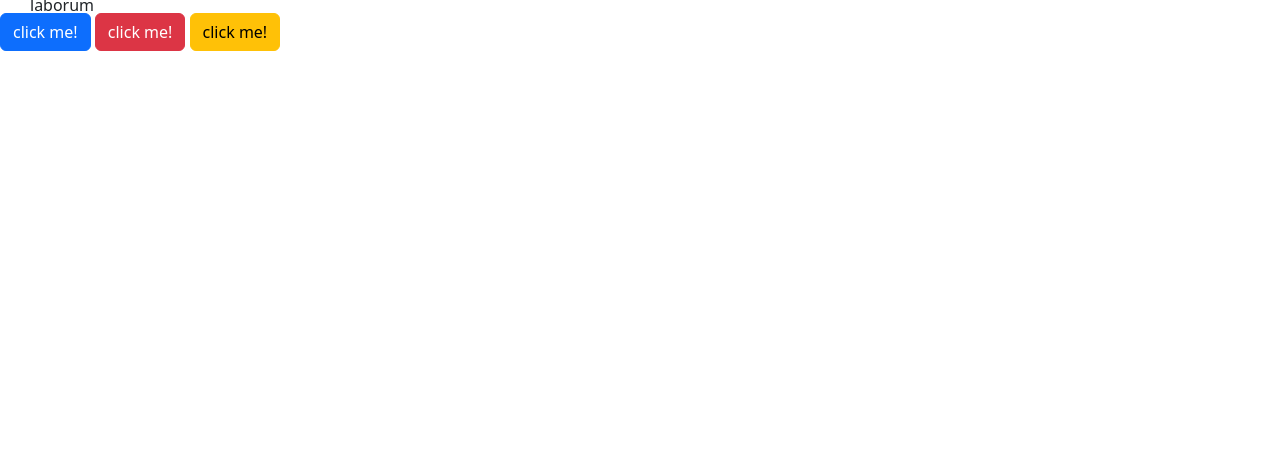
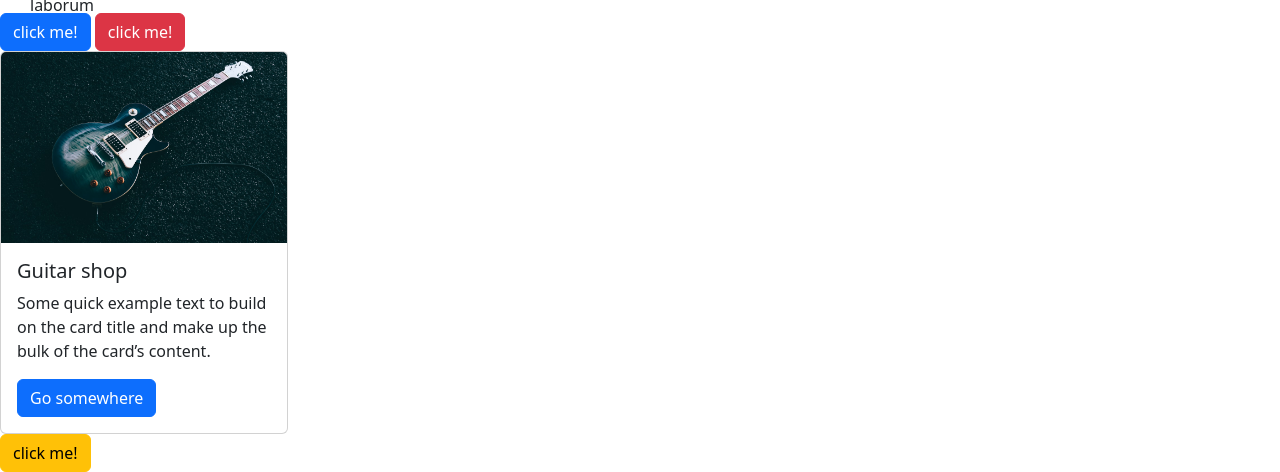
Before and after one commit to Ash-39284/week-5, a plain HTML site: page index.html in a window 1280 px wide. Shown: the part 709-1181 px from the top of the page. Before the commit the page ends 800 px from the top, so only its background shows below. Drawn offline with nearby package versions, Linux system fonts and the light colour scheme.

Commit message:
added card from bootstrap

```diff
--- a/index.html
+++ b/index.html
@@ -45,7 +45,20 @@
 <p>Lorem ipsum dolor, sit amet consectetur adipisicing elit. Nemo voluptatibus distinctio earum sit voluptate quas nesciunt laudantium deleniti dicta repellat eius velit quod, ex voluptates dolores quidem in enim ipsa.</p>
 <button class="btn btn-primary">click me!</button>
 <button class="btn btn-danger">click me!</button>
+
+<div class="card" style="width: 18rem;">
+  <img src="assets/images/guitar.avif" class="card-img-top" alt="...">
+  <div class="card-body">
+    <h5 class="card-title">Guitar shop</h5>
+    <p class="card-text">Some quick example text to build on the card title and make up the bulk of the card’s content.</p>
+    <a href="#" class="btn btn-primary">Go somewhere</a>
+  </div>
+</div>
+
 <button class="btn btn-warning">click me!</button>
+
+
+
 
 <script src="https://cdn.jsdelivr.net/npm/bootstrap@5.3.8/dist/js/bootstrap.bundle.min.js" integrity="sha384-FKyoEForCGlyvwx9Hj09JcYn3nv7wiPVlz7YYwJrWVcXK/BmnVDxM+D2scQbITxI" crossorigin="anonymous"></script>
 </body>
```
